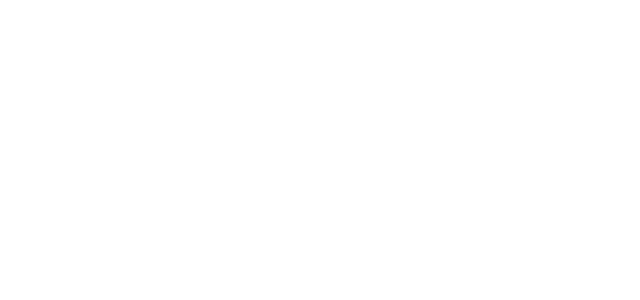
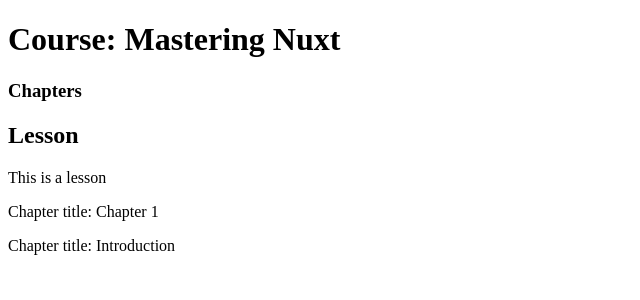
Before and after one commit to vladosfi/MasteringNuxt, a Nuxt app in the folder mastering/: page /course/chapter/1-chapter-1/lesson/1-introduction in a window 1280 px wide. Before the commit this address had no page. Shown: the top 300 px of the page, without its empty margins (0-640 px from the left). Built offline with nearby package versions, Linux system fonts and the light colour scheme.

Commit message:
Loading in Course Data

```diff
--- /dev/null
+++ b/mastering/composables/courseData.js
@@ -0,0 +1,20 @@
+export default {
+  title: "TypeScript",
+  chapters: [
+    {
+      title: "Chapter 1",
+      slug: "1-chapter-1",
+      number: 1,
+      lessons: [
+        {
+          title: "Introduction",
+          slug: "1-introduction",
+          number: 1,
+          downloadUrl: "https://test.com",
+          videoId: 1234234,
+          text: "In this lesson",
+        },
+      ],
+    },
+  ],
+};
--- /dev/null
+++ b/mastering/composables/useCourse.ts
@@ -0,0 +1,5 @@
+import courseData from './courseData';
+
+export const useCourse = () => {
+  return courseData;
+}
--- a/mastering/package.json
+++ b/mastering/package.json
@@ -10,5 +10,8 @@
   "devDependencies": {
     "@nuxtjs/tailwindcss": "^6.4.1",
     "nuxt": "^3.2.3"
+  },
+  "dependencies": {
+    "nuxi": "^3.2.3"
   }
 }
--- /dev/null
+++ b/mastering/pages/course/chapter/[chapterSlug]/lesson/[lessonSlug].vue
@@ -0,0 +1,25 @@
+<template>
+  <div>
+    <h2>Lesson</h2>
+    <p>This is a lesson</p>
+    <p>Chapter title: {{chapter.title}}</p>
+    <p>Chapter title: {{lesson.title}}</p>
+  </div>
+</template>
+
+<script setup>
+const course = useCourse();
+const route = useRoute();
+
+console.log(course);
+
+const chapter = computed(() => {
+  return course.chapters.find((chapter) => chapter.slug === route.params.chapterSlug);
+});
+
+const lesson = computed(() => {
+  return chapter.value.lessons.find((lesson) => lesson.slug === route.params.lessonSlug);
+});
+</script>
+
+<style scoped></style>
--- a/mastering/pages/course/lesson.vue
+++ b/mastering/pages/course/lesson.vue
@@ -1,14 +1,13 @@
 <template>
-    <div>
-        <h2>Lesson</h2>
-        <p>This is a lesson</p>
-    </div>
+  <div>
+    <h2>Lesson</h2>
+    <p>This is a lesson</p>
+    <!-- <p>Chapter slug: {{ $route.params.chapterSlug }}</p>
+    <p>Lesson slug: {{ $route.params.lessonSlug }}</p> -->
+  </div>
 </template>
 
 <script setup>
-
 </script>
 
-<style  scoped>
-
-</style>
+<style scoped></style>
```
Also changed, not shown: 2 other files (tests, documents, lock files or other folders).
